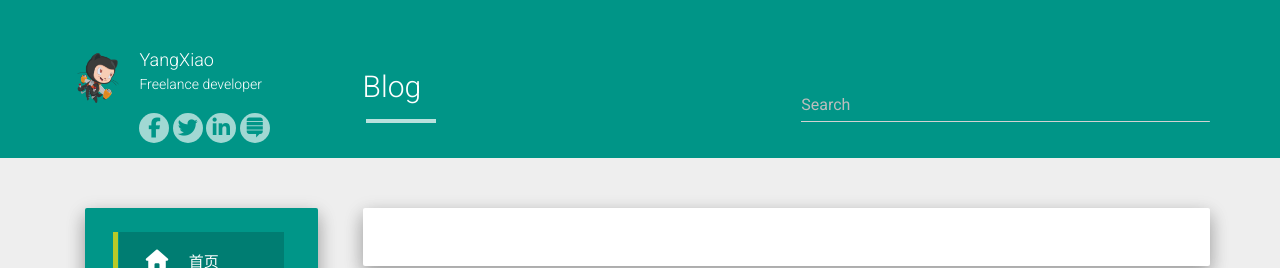
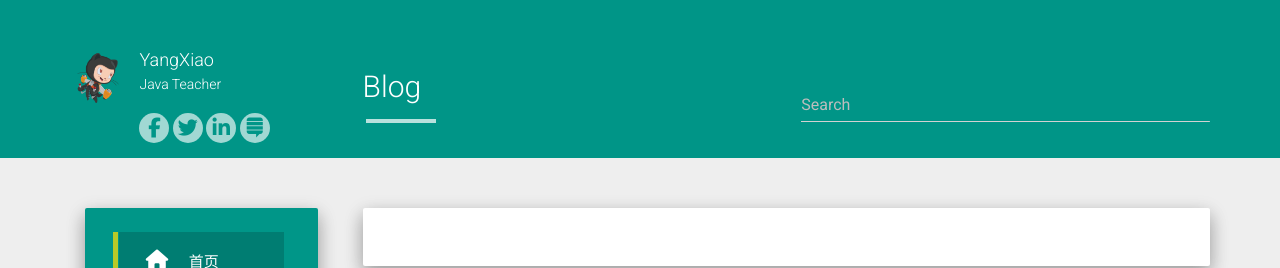
Before and after one commit to mryang1688/mryang1688.github.io, a Jekyll site: the page built from index.html, in a window 1280 px wide. Shown: the top 268 px of the page. Built offline with Jekyll 4.4.1, drawn with Linux system fonts in a browser that asks for light colours; nearby versions of some CDN libraries; the list of posts is cut into pages by our own code.

Commit message:
second commit

```diff
--- a/_config.yml
+++ b/_config.yml
@@ -3,7 +3,7 @@ description: YangXiao's Blog
 author: YangXiao
 logo: http://mryang1688.github.io/static/img/avatar.png
 github: https://mryang1688.github.io
-about: Freelance developer
+about: Java Teacher
 
 baseurl: "https://mryang1688.github.io"
 url: "https://mryang1688.github.io"
```
